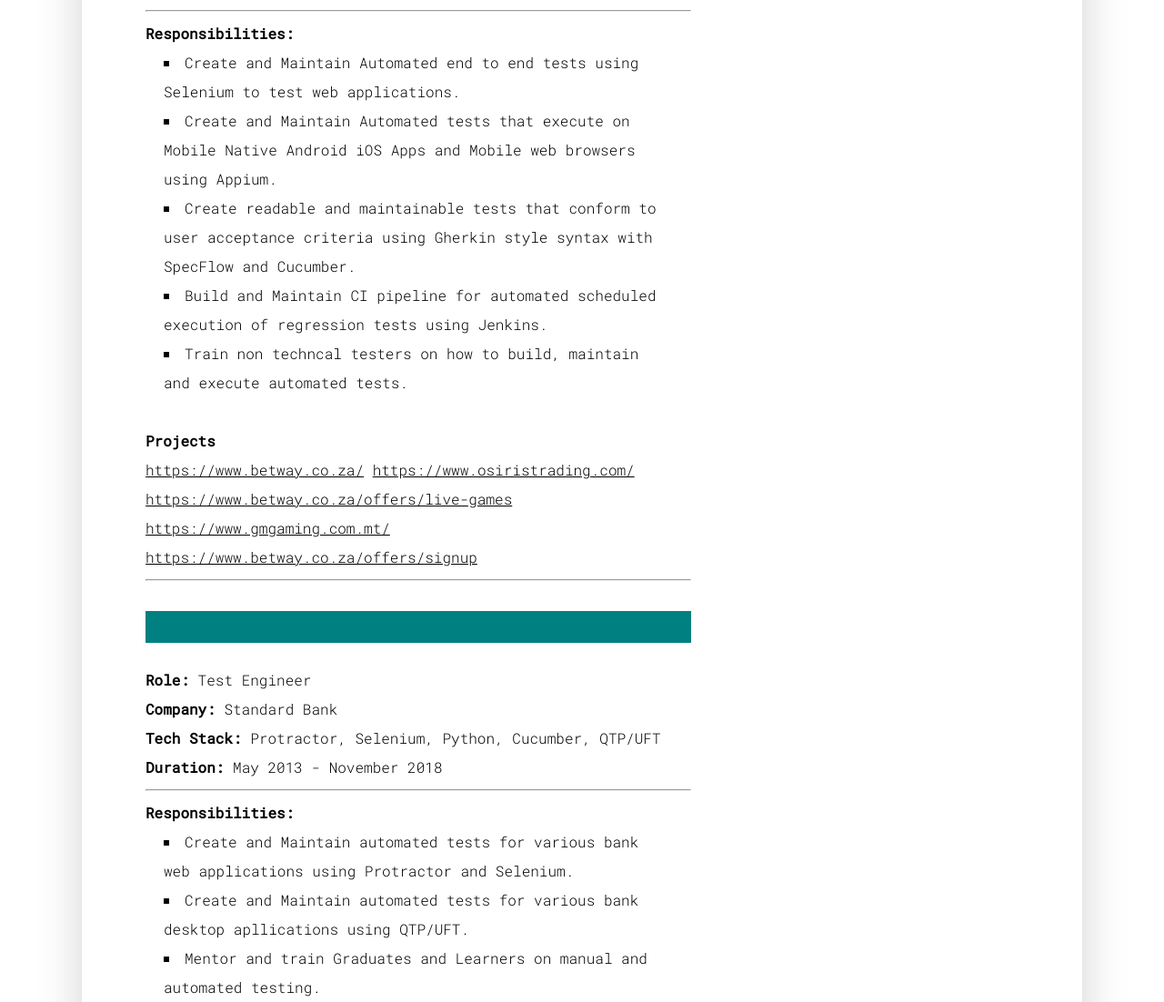
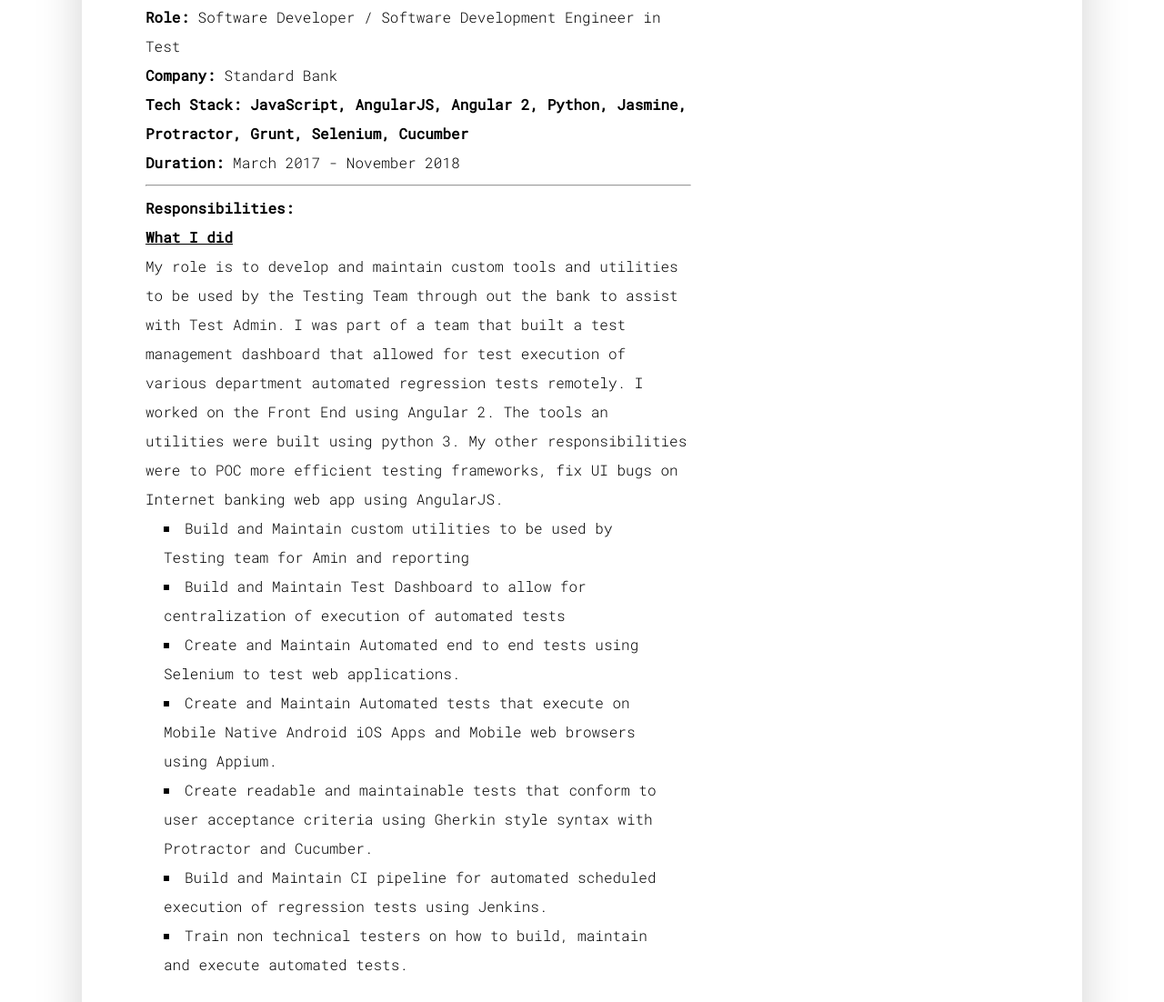
Before and after one commit to Mpilo-Pillz/mpillz-cv, a plain HTML site: page index.html in a window 1280 px wide. Shown: the part 3524-4626 px from the top of the page at 91% size. Drawn offline with nearby package versions, Linux system fonts and the light colour scheme.

Commit message:
adding more work experience

```diff
--- a/index.html
+++ b/index.html
@@ -875,7 +875,8 @@ CLASSES
                   <li><strong>Company:</strong> Osiris Trading</li>
                   <li>
                     <strong>Tech Stack:</strong> Angular 2-11, Javascript,
-                    TypeScript, CSS, HTML, Kentico CMS, C#, SpecFlow
+                    TypeScript, CSS, HTML, Kentico CMS, C#, SpecFlow, Selenium,
+                    Appium, Jenkins
                   </li>
                   <li><strong>Duration:</strong> November 2018 - April 2021</li>
                 </ul>
@@ -894,7 +895,7 @@ CLASSES
                     Osiris Trading. I also maintained Betway's internal frontend
                     component library. Betway has been aggressively expanding
                     its business into more markets, the component library
-                    enabled us to reuse custom components shared accross the
+                    enabled us to reuse custom components shared across the
                     markets
                   </p>
                   <strong>Responsibilities:</strong>
@@ -921,6 +922,14 @@ CLASSES
                       maintain web apps that can make CRUD requests onto various
                       APIS for various business problems, such as web apps for
                       marketing company products and promotions.
+                    </li>
+                    <li>
+                      Build promotional website shared on email and on special
+                      occasions given to VIP clients
+                    </li>
+                    <li>
+                      Assist QA team set up UI test automation framework using
+                      Selenium Cypress
                     </li>
                   </ul>
                   <br />
@@ -962,21 +971,121 @@ CLASSES
                 </button>
                 <ul class="cv-work-ul">
                   <li>
-                    <strong>Role:</strong> Software Development Engineer in Test
+                    <strong>Role:</strong> Software Developer / Software
+                    Development Engineer in Test
                   </li>
-                  <li><strong>Company:</strong> Osiris Trading</li>
+                  <li><strong>Company:</strong> Standard Bank</li>
+                  <li>
+                    <strong
+                      >Tech Stack: JavaScript, AngularJS, Angular 2, Python,
+                      Jasmine, Protractor, Grunt, Selenium, Cucumber</strong
+                    >
+                  </li>
+                  <li><strong>Duration:</strong> March 2017 - November 2018</li>
+                </ul>
+                <hr />
+                <div class="job-summary">
+                  <strong>Responsibilities:</strong>
+                  <h4><u>What I did</u></h4>
+                  <p>
+                    My role is to develop and maintain custom tools and
+                    utilities to be used by the Testing Team through out the
+                    bank to assist with Test Admin. I was part of a team that
+                    built a test management dashboard that allowed for test
+                    execution of various department automated regression tests
+                    remotely. I worked on the Front End using Angular 2. The
+                    tools an utilities were built using python 3. My other
+                    responsibilities were to POC more efficient testing
+                    frameworks, fix UI bugs on Internet banking web app using
+                    AngularJS.
+                  </p>
+                  <ul class="ul__list-style--square ul__padding--sides">
+                    <li>
+                      Build and Maintain custom utilities to be used by Testing
+                      team for Amin and reporting
+                    </li>
+                    <li>
+                      Build and Maintain Test Dashboard to allow for
+                      centralization of execution of automated tests
+                    </li>
+                    <li>
+                      Create and Maintain Automated end to end tests using
+                      Selenium to test web applications.
+                    </li>
+                    <li>
+                      Create and Maintain Automated tests that execute on Mobile
+                      Native Android iOS Apps and Mobile web browsers using
+                      Appium.
+                    </li>
+                    <li>
+                      Create readable and maintainable tests that conform to
+                      user acceptance criteria using Gherkin style syntax with
+                      Protractor and Cucumber.
+                    </li>
+                    <li>
+                      Build and Maintain CI pipeline for automated scheduled
+                      execution of regression tests using Jenkins.
+                    </li>
+                    <li>
+                      Train non technical testers on how to build, maintain and
+                      execute automated tests.
+                    </li>
+                  </ul>
+                </div>
+                <br />
+                <section>
+                  <h1>Projects</h1>
+                  <div class="employer-applications">
+                    <a
+                      href="https://onlinebanking.standardbank.co.za/#/login"
+                      class="employer-app"
+                      >https://onlinebanking.standardbank.co.za/#/login</a
+                    >
+                  </div>
+                </section>
+                <hr />
+                <button
+                  class="cv-margin-top--md cv-margin-bottom--md next"
+                  type="button"
+                  id="next"
+                  style="color: teal"
+                >
+                  Next
+                </button>
+                <ul class="cv-work-ul">
+                  <li><strong>Role:</strong> Test Engineer</li>
+                  <li><strong>Company:</strong> Standard Bank</li>
                   <li>
                     <strong>Tech Stack:</strong>
-                    Selenium, C-sharp, SpecFlow, Appium, Jenkins
+                    Protractor, Selenium, Python, Cucumber, QTP/UFT
                   </li>
-                  <li>
-                    <strong>Duration:</strong> November 2018 - September 2019
-                  </li>
+                  <li><strong>Duration:</strong> May 2013 - March 2017</li>
                 </ul>
                 <hr />
                 <div class="job-summary">
                   <strong>Responsibilities:</strong>
                   <ul class="ul__list-style--square ul__padding--sides">
+                    <li>
+                      Create and Maintain automated tests for various bank web
+                      applications using Protractor and Selenium.
+                    </li>
+                    <li>
+                      Create and Maintain automated tests for various bank
+                      desktop applications using QTP/UFT.
+                    </li>
+                    <li>
+                      Mentor and train Graduates and Learners on manual and
+                      automated testing.
+                    </li>
+                    <li>
+                      Provide detailed test execution reports to various stake
+                      holders.
+                    </li>
+                    <li>
+                      Analyze business requirements documentation to create test
+                      requirements, and test cases to be executed manually or
+                      automated.
+                    </li>
                     <li>
                       Create and Maintain Automated end to end tests using
                       Selenium to test web applications.
@@ -996,80 +1105,8 @@ CLASSES
                       execution of regression tests using Jenkins.
                     </li>
                     <li>
-                      Train non techncal testers on how to build, maintain and
+                      Train non technical testers on how to build, maintain and
                       execute automated tests.
-                    </li>
-                  </ul>
-                </div>
-                <br />
-                <section>
-                  <h1>Projects</h1>
-                  <div class="employer-applications">
-                    <a href="https://www.betway.co.za/" class="employer-app"
-                      >https://www.betway.co.za/</a
-                    >
-                    <a
-                      href="https://www.osiristrading.com/"
-                      class="employer-app"
-                      >https://www.osiristrading.com/</a
-                    >
-                    <a
-                      href="https://www.betway.co.za/offers/live-games"
-                      class="employer-app"
-                      >https://www.betway.co.za/offers/live-games</a
-                    >
-                    <a href="https://www.gmgaming.com.mt/" class="employer-app"
-                      >https://www.gmgaming.com.mt/</a
-                    >
-                    <a
-                      href="https://www.betway.co.za/offers/signup/"
-                      class="employer-app"
-                      >https://www.betway.co.za/offers/signup</a
-                    >
-                  </div>
-                </section>
-                <hr />
-                <button
-                  class="cv-margin-top--md cv-margin-bottom--md next"
-                  type="button"
-                  id="next"
-                  style="color: teal"
-                >
-                  Next
-                </button>
-                <ul class="cv-work-ul">
-                  <li><strong>Role:</strong> Test Engineer</li>
-                  <li><strong>Company:</strong> Standard Bank</li>
-                  <li>
-                    <strong>Tech Stack:</strong>
-                    Protractor, Selenium, Python, Cucumber, QTP/UFT
-                  </li>
-                  <li><strong>Duration:</strong> May 2013 - November 2018</li>
-                </ul>
-                <hr />
-                <div class="job-summary">
-                  <strong>Responsibilities:</strong>
-                  <ul class="ul__list-style--square ul__padding--sides">
-                    <li>
-                      Create and Maintain automated tests for various bank web
-                      applications using Protractor and Selenium.
-                    </li>
-                    <li>
-                      Create and Maintain automated tests for various bank
-                      desktop apllications using QTP/UFT.
-                    </li>
-                    <li>
-                      Mentor and train Graduates and Learners on manual and
-                      automated testing.
-                    </li>
-                    <li>
-                      Provide detailed test execution reports to various stake
-                      holders.
-                    </li>
-                    <li>
-                      Analyse business requirements documentation to create test
-                      requirements, and test cases to be executed manually or
-                      automated.
                     </li>
                   </ul>
                 </div>
```
